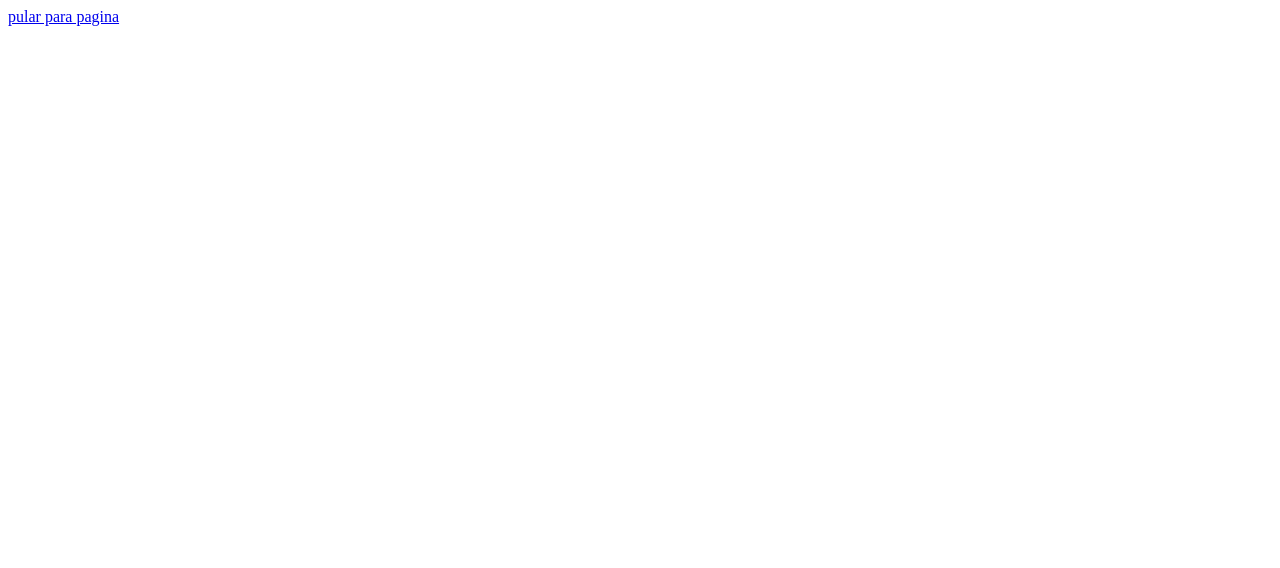
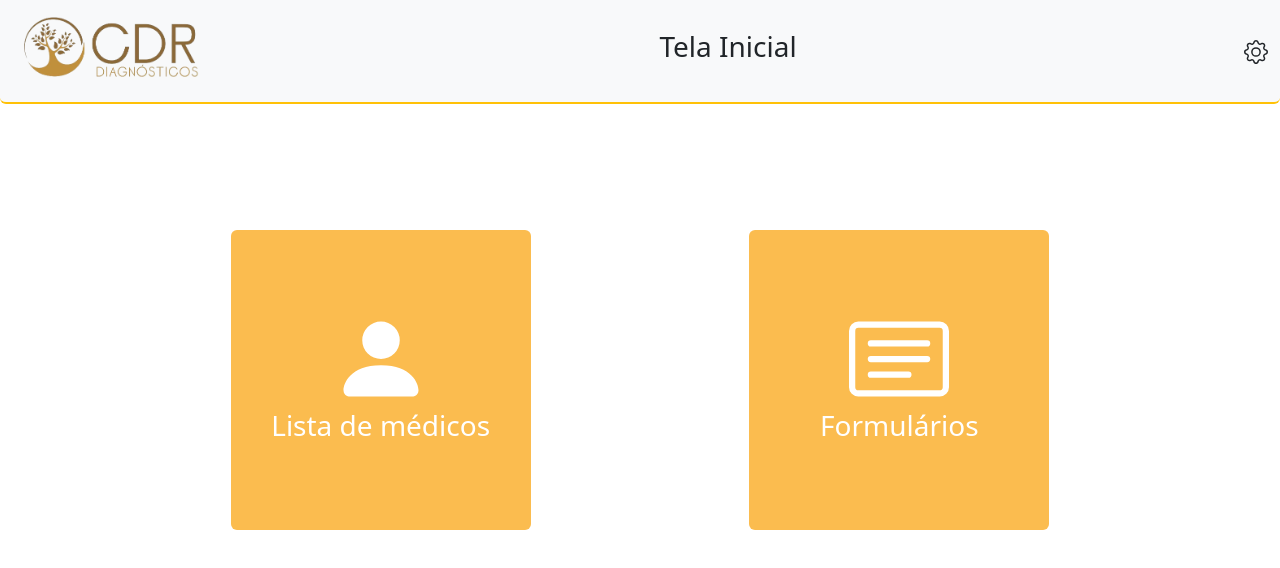
Before and after one commit to luisaraujoc/cdr-tools, a plain HTML site: page index.html in a window 1280 px wide. Drawn offline with nearby package versions, Linux system fonts and the light colour scheme.

Commit message:
melhorando index

```diff
--- a/index.html
+++ b/index.html
@@ -1,11 +1,56 @@
-<!DOCTYPE html>
+<!doctype html>
 <html lang="en">
 <head>
-    <meta charset="UTF-8">
-    <meta name="viewport" content="width=device-width, initial-scale=1.0">
-    <title>Document</title>
+    <meta charset="utf-8">
+    <meta name="viewport" content="width=device-width, initial-scale=1">
+    <title>Home - CDR Tools</title>
+    <link href="https://cdn.jsdelivr.net/npm/bootstrap@5.3.3/dist/css/bootstrap.min.css" rel="stylesheet" integrity="sha384-QWTKZyjpPEjISv5WaRU9OFeRpok6YctnYmDr5pNlyT2bRjXh0JMhjY6hW+ALEwIH" crossorigin="anonymous">
+    <link rel="stylesheet" href="src/css/index.css">
+    <link rel="stylesheet" href="https://cdn.jsdelivr.net/npm/bootstrap-icons@1.11.3/font/bootstrap-icons.min.css">
 </head>
 <body>
-    <a href="pages/historicoenfermagem.html">pular para pagina</a>
+    <!-- Nav -->
+    <nav class="navbar bg-body-tertiary border-bottom border-2 border-warning rounded-bottom">
+        <div class="container-fluid d-flex justify-content-between">
+            <div class="nav-item logo left">
+                <img src="src/img/logo.png" alt="" class="logo-img">
+            </div>
+            <div class="nav-item center">
+                <h3 class="navTitle">Tela Inicial</h3>
+            </div>
+            <div class="nav-item settings-icon">
+                <svg xmlns="http://www.w3.org/2000/svg" fill="currentColor" class="bi bi-gear" viewBox="0 0 16 16">
+                    <path d="M8 4.754a3.246 3.246 0 1 0 0 6.492 3.246 3.246 0 0 0 0-6.492M5.754 8a2.246 2.246 0 1 1 4.492 0 2.246 2.246 0 0 1-4.492 0"/>
+                    <path d="M9.796 1.343c-.527-1.79-3.065-1.79-3.592 0l-.094.319a.873.873 0 0 1-1.255.52l-.292-.16c-1.64-.892-3.433.902-2.54 2.541l.159.292a.873.873 0 0 1-.52 1.255l-.319.094c-1.79.527-1.79 3.065 0 3.592l.319.094a.873.873 0 0 1 .52 1.255l-.16.292c-.892 1.64.901 3.434 2.541 2.54l.292-.159a.873.873 0 0 1 1.255.52l.094.319c.527 1.79 3.065 1.79 3.592 0l.094-.319a.873.873 0 0 1 1.255-.52l.292.16c1.64.893 3.434-.902 2.54-2.541l-.159-.292a.873.873 0 0 1 .52-1.255l.319-.094c1.79-.527 1.79-3.065 0-3.592l-.319-.094a.873.873 0 0 1-.52-1.255l.16-.292c.893-1.64-.902-3.433-2.541-2.54l-.292.159a.873.873 0 0 1-1.255-.52zm-2.633.283c.246-.835 1.428-.835 1.674 0l.094.319a1.873 1.873 0 0 0 2.693 1.115l.291-.16c.764-.415 1.6.42 1.184 1.185l-.159.292a1.873 1.873 0 0 0 1.116 2.692l.318.094c.835.246.835 1.428 0 1.674l-.319.094a1.873 1.873 0 0 0-1.115 2.693l.16.291c.415.764-.42 1.6-1.185 1.184l-.291-.159a1.873 1.873 0 0 0-2.693 1.116l-.094.318c-.246.835-1.428.835-1.674 0l-.094-.319a1.873 1.873 0 0 0-2.692-1.115l-.292.16c-.764.415-1.6-.42-1.184-1.185l.159-.291A1.873 1.873 0 0 0 1.945 8.93l-.319-.094c-.835-.246-.835-1.428 0-1.674l.319-.094A1.873 1.873 0 0 0 3.06 4.377l-.16-.292c-.415-.764.42-1.6 1.185-1.184l.292.159a1.873 1.873 0 0 0 2.692-1.115z"/>
+                </svg>
+            </div>
+        </div>
+    </nav>
+
+    <div class="container-fluid body-content d-flex justify-content-evenly align-items-center">
+        <div class="listaDeMedicos d-flex flex-column justify-content-center align-items-center rounded">
+            <div class="icon d-flex justify-content-center">
+                <svg xmlns="http://www.w3.org/2000/svg" fill="currentColor" class="bi bi-person-fill" viewBox="0 0 16 16">
+                    <path d="M3 14s-1 0-1-1 1-4 6-4 6 3 6 4-1 1-1 1zm5-6a3 3 0 1 0 0-6 3 3 0 0 0 0 6"/>
+                  </svg>
+            </div>
+            <h3>Lista de médicos</h3>
+        </div>
+        <div class="formularios d-flex flex-column justify-content-center align-items-center rounded">
+            <div class="icon d-flex justify-content-center">
+                <svg xmlns="http://www.w3.org/2000/svg" fill="currentColor" class="bi bi-card-text" viewBox="0 0 16 16">
+                    <path d="M14.5 3a.5.5 0 0 1 .5.5v9a.5.5 0 0 1-.5.5h-13a.5.5 0 0 1-.5-.5v-9a.5.5 0 0 1 .5-.5zm-13-1A1.5 1.5 0 0 0 0 3.5v9A1.5 1.5 0 0 0 1.5 14h13a1.5 1.5 0 0 0 1.5-1.5v-9A1.5 1.5 0 0 0 14.5 2z"/>
+                    <path d="M3 5.5a.5.5 0 0 1 .5-.5h9a.5.5 0 0 1 0 1h-9a.5.5 0 0 1-.5-.5M3 8a.5.5 0 0 1 .5-.5h9a.5.5 0 0 1 0 1h-9A.5.5 0 0 1 3 8m0 2.5a.5.5 0 0 1 .5-.5h6a.5.5 0 0 1 0 1h-6a.5.5 0 0 1-.5-.5"/>
+                  </svg>
+            </div>
+            <h3>Formulários</h3>
+        </div>
+    </div>
+
+
+    <!-- Scripts -->
+    <script src="https://cdn.jsdelivr.net/npm/bootstrap@5.3.3/dist/js/bootstrap.bundle.min.js" integrity="sha384-YvpcrYf0tY3lHB60NNkmXc5s9fDVZLESaAA55NDzOxhy9GkcIdslK1eN7N6jIeHz" crossorigin="anonymous"></script>
+    <script src="https://cdn.jsdelivr.net/npm/@popperjs/core@2.11.8/dist/umd/popper.min.js" integrity="sha384-I7E8VVD/ismYTF4hNIPjVp/Zjvgyol6VFvRkX/vR+Vc4jQkC+hVqc2pM8ODewa9r" crossorigin="anonymous"></script>
+    <script src="https://cdn.jsdelivr.net/npm/bootstrap@5.3.3/dist/js/bootstrap.min.js" integrity="sha384-0pUGZvbkm6XF6gxjEnlmuGrJXVbNuzT9qBBavbLwCsOGabYfZo0T0to5eqruptLy" crossorigin="anonymous"></script>
 </body>
 </html>
```
